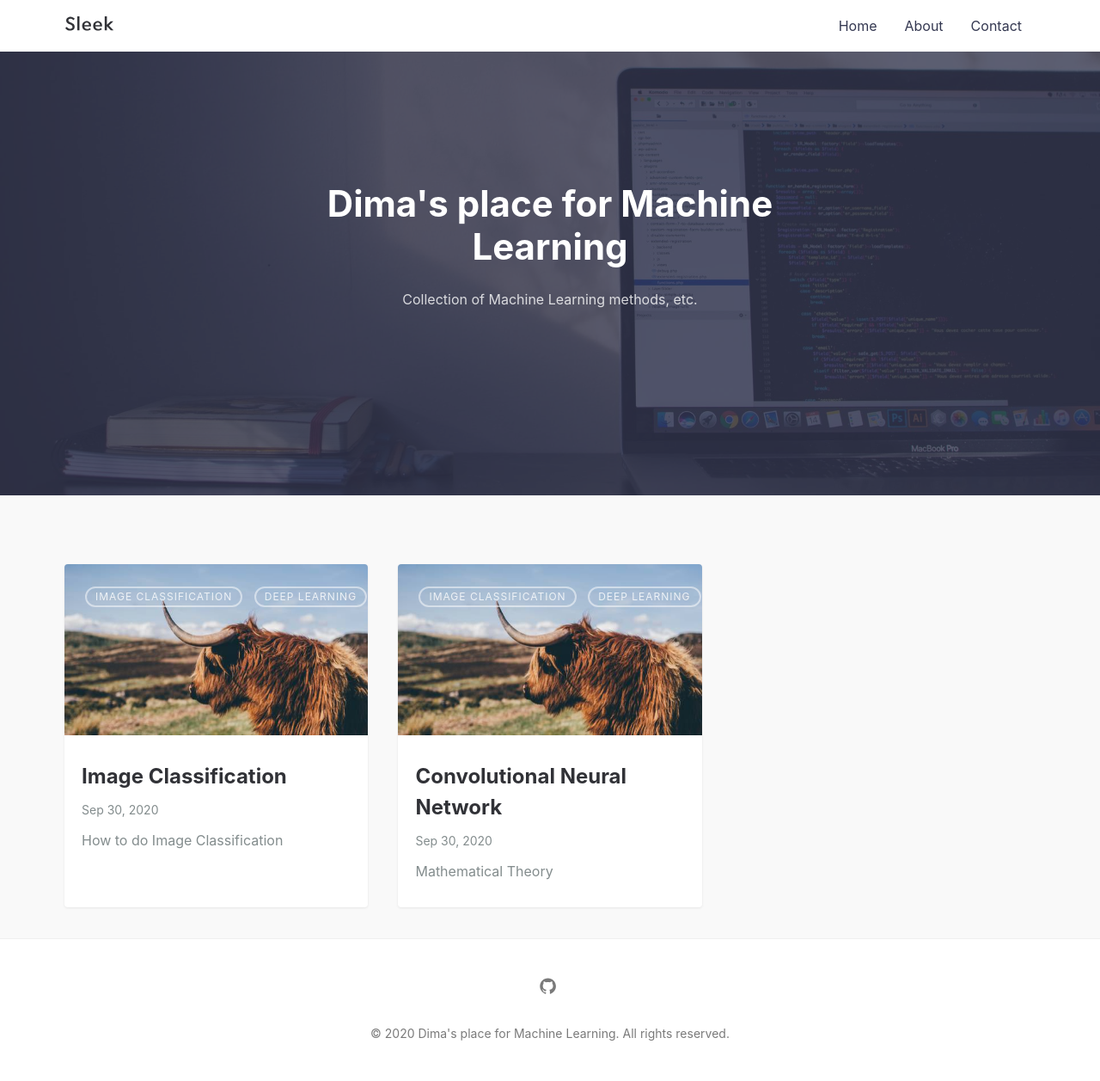
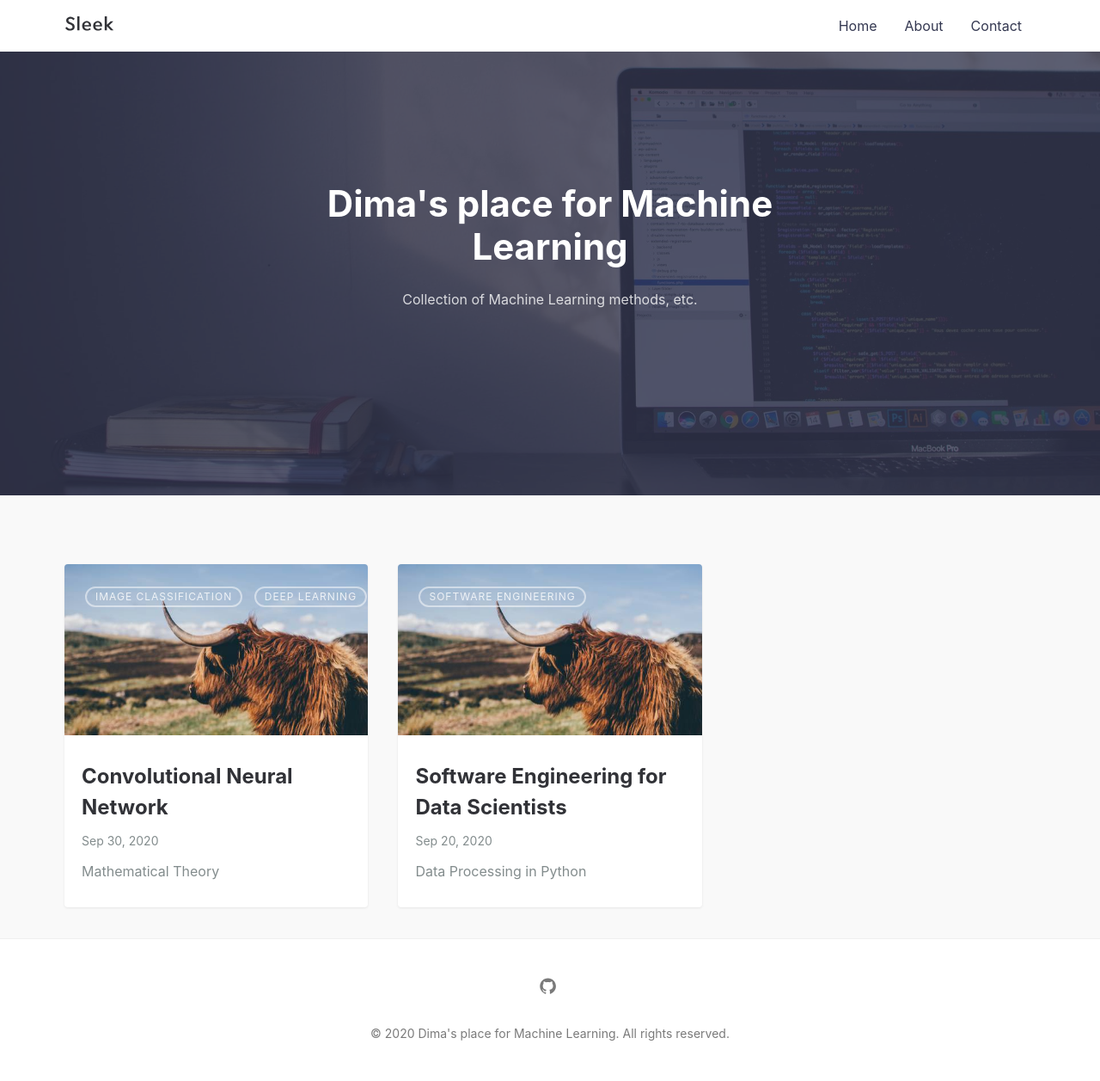
Before and after one commit to DataDima90/ai.github.io, a Jekyll site: the page built from index.md, in a window 1280 px wide. Shown: the whole page at 86% size. Built offline with Jekyll 4.4.1, drawn with Linux system fonts in a browser that asks for light colours.

Commit message:
deleted post

````diff
--- a/_posts/2020-09-30-image-classification.md
+++ /dev/null
@@ -1,16 +0,0 @@
----
-layout: post
-title: Image Classification
-featured-img: shane-rounce-205187
-image: shane-rounce-201587
-categories: [Image Classification, Deep Learning]
-mathjax: true
-summary: How to do Image Classification
----
-
-
-```python
-import pandas as pd
-```
-
-# Test Text
````
Also changed, not shown: _posts/2020-09-30-Convolutional-Neural-Network.md (+2 -10 lines), _posts/2020-09-20-Software-Engineering.md (renamed from _posts/Software-Engineering.md).
